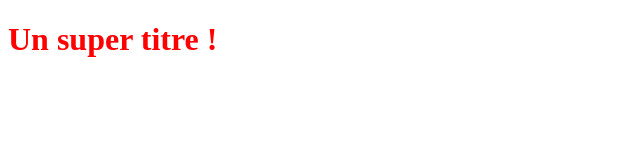
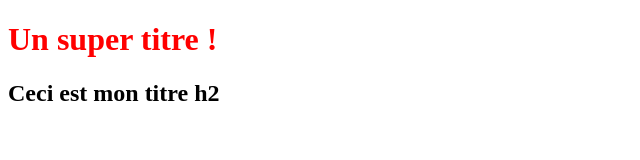
Before and after one commit to chimiboris/OpenclassroomsProject, a plain HTML site: page index.html in a window 1280 px wide. Shown: the whole page, without its empty margins (0-640 px from the left). Drawn offline with Linux system fonts and the light colour scheme.

Commit message:
Ajout du titre h2

```diff
--- a/index.html
+++ b/index.html
@@ -6,5 +6,6 @@
 </head>
 <body>
    <h1>Un super titre !</h1>
+   <h2>Ceci est mon titre h2</h2>
 </body>
 </html>
```
